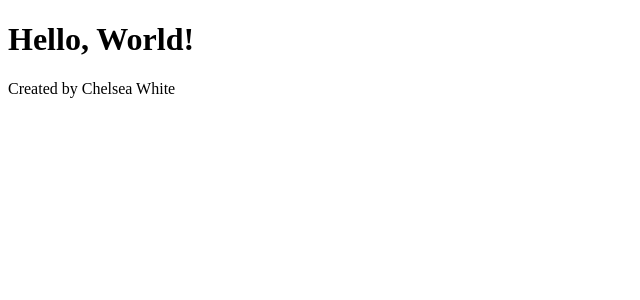
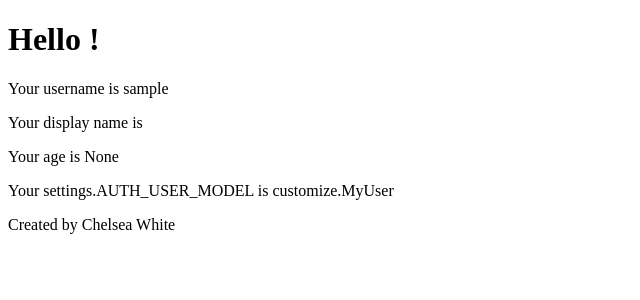
Before and after one commit to chewh115/custom_user, a Django app: page / in a window 1280 px wide. Shown: the part 44-344 px from the top of the page, without its empty margins (0-640 px from the left). Run offline with Django 3.2, Linux system fonts and the light colour scheme; the visitor is signed in with stand-in values (Sample User, id 1).

Commit message:
Everything is working, but no special sauce for homepage yet

```diff
--- a/customize/templates/index.html
+++ b/customize/templates/index.html
@@ -1,3 +1,10 @@
 {%extends 'base.html'%} {%block content%}
-<h1>Hello, World!</h1>
+<h1>Hello {{user_info.display_name}}!</h1>
+<p>Your username is {{user_info.username}}</p>
+<p>Your display name is {{user_info.display_name}}</p>
+<p>Your age is {{user_info.age}}</p>
+{% if user_info.homepage %}
+<p>Your homepage is {{user_info.homepage}}s</p>
+{% endif %}
+<p>Your settings.AUTH_USER_MODEL is {{auth_stuff}}</p>
 {% endblock %}
--- a/customize/templates/login.html
+++ b/customize/templates/login.html
@@ -2,7 +2,7 @@
 <h1>Login</h1>
 <form action="" , method="POST">
   {% csrf_token %} {{ form.as_p }}
-  <input type="submit" value="Signup" />
+  <input type="submit" value="Login" />
 </form>
 <h3>Need an account? <a href="{% url 'signup' %}">Sign up here!</a></h3>
 {% endblock %}
--- a/customize/views.py
+++ b/customize/views.py
@@ -1,12 +1,17 @@
-from django.shortcuts import render, reverse, HttpResponseRedirect
+from django.shortcuts import render, reverse, HttpResponseRedirect, redirect
 from django.contrib.auth import login, logout, authenticate
 from django.contrib.auth.decorators import login_required
+from custom_user.settings import AUTH_USER_MODEL
 from customize.forms import LoginForm, SignupForm
+from customize.models import MyUser
 
 # Create your views here.
-@login_required
 def index(request):
-    return render(request, 'index.html')
+    auth_stuff = AUTH_USER_MODEL
+    if request.user.is_authenticated:
+        user_info = request.user
+        return render(request, 'index.html', {'user_info': user_info, 'auth_stuff': auth_stuff})
+    return redirect("/login/")
 
 
 def login_view(request):
@@ -27,21 +32,21 @@
 
 
 def signup(request):
-    if request == "POST":
+    if request.method == "POST":
         form = SignupForm(request.POST)
         if form.is_valid():
             user_info = form.cleaned_data
             MyUser.objects.create(
                 username = user_info['username'],
-                password = user_info['password'],
                 display_name = user_info['display_name'],
                 homepage = user_info['homepage'],
                 age = user_info['age']
             )
-            new_user = MyUser.objects.last()
-            login(request, new_user)
+            user = MyUser.objects.last()
+            user.set_password(user_info['password'])
+            user.save()
+            login(request, user)
             return HttpResponseRedirect(reverse('home'))
-        return render(request, 'signup.html', {'form': form})
     form = SignupForm()
     return render(request, 'signup.html', {'form': form})
 
```
